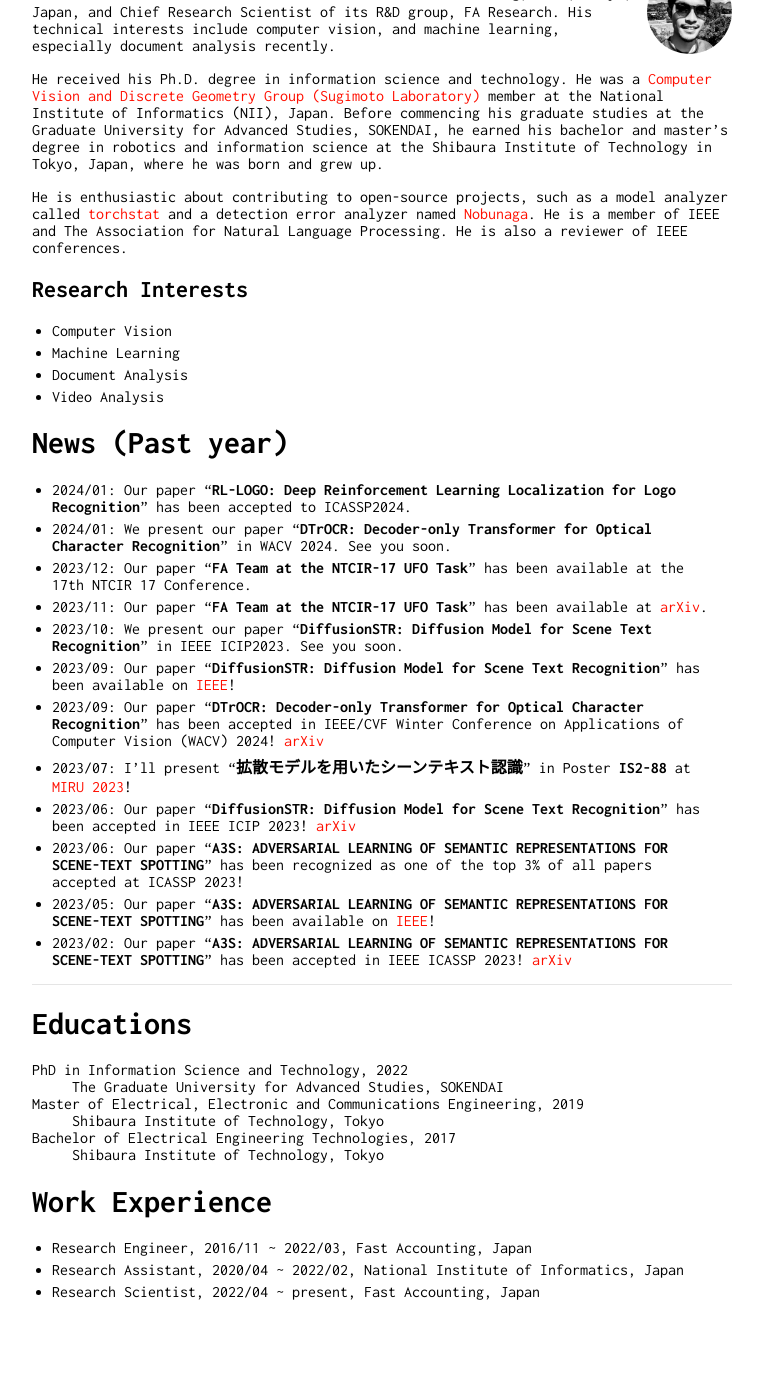
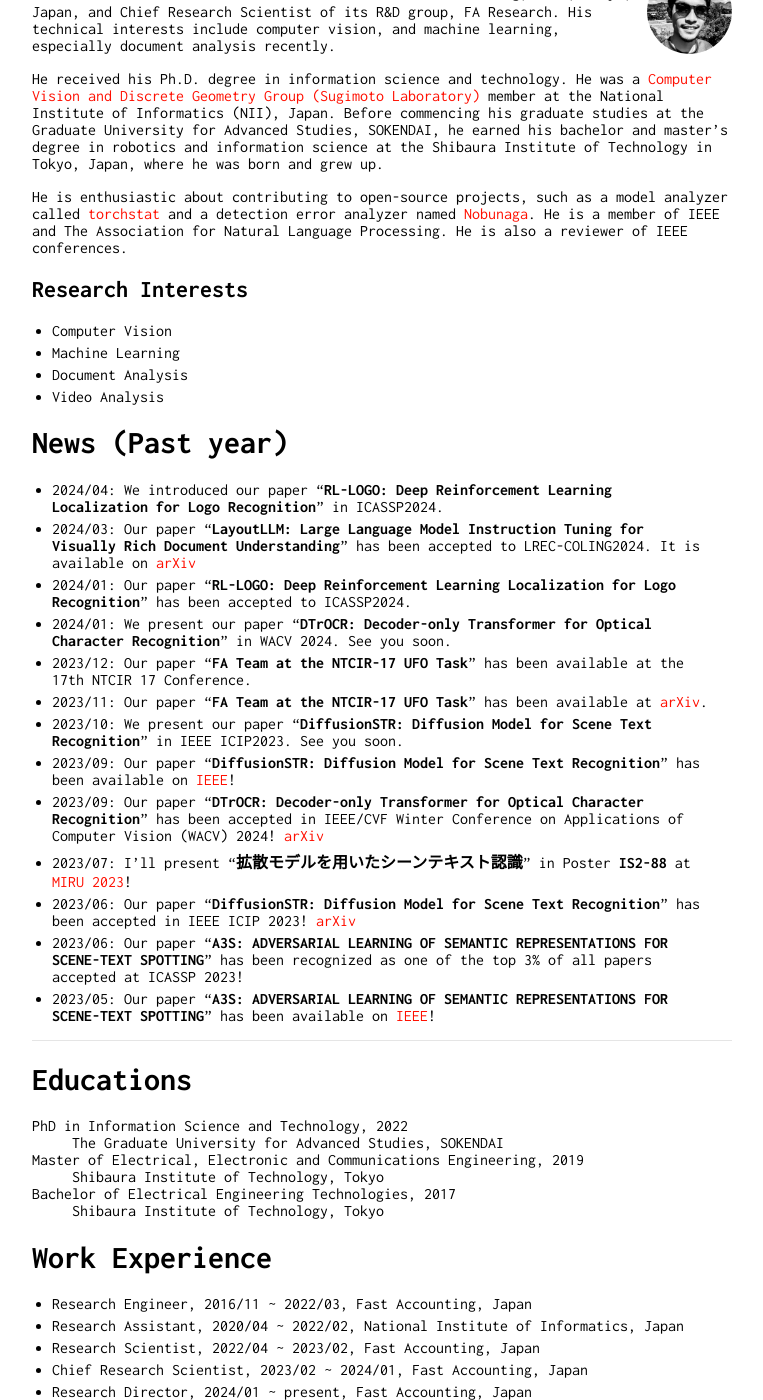
Before and after one commit to Swall0w/Swall0w.github.io, a Jekyll site: the page built from index.md, in a window 1280 px wide and 1400 px high, scrolled down 207 px. Shown: the whole window, without its empty margins (258-1021 px from the left). Built offline with Jekyll 4.4.1, drawn with Linux system fonts in a browser that asks for light colours; our own code applies the rules of GitHub Pages for plain Markdown files; before the commit the page ends 1507 px from its top, so only the background shows below that.

Commit message:
[update]: news.

```diff
--- a/index.md
+++ b/index.md
@@ -28,6 +28,8 @@ He is also a reviewer of IEEE conferences.
 
 
 # News (Past year)
+- 2024/04: We introduced our paper "**RL-LOGO: Deep Reinforcement Learning Localization for Logo Recognition**" in ICASSP2024.
+- 2024/03: Our paper "**LayoutLLM: Large Language Model Instruction Tuning for Visually Rich Document Understanding**" has been accepted to LREC-COLING2024. It is available on [arXiv](https://arxiv.org/abs/2403.14252)
 - 2024/01: Our paper "**RL-LOGO: Deep Reinforcement Learning Localization for Logo Recognition**" has been accepted to ICASSP2024.
 - 2024/01: We present our paper "**DTrOCR: Decoder-only Transformer for Optical Character Recognition**" in WACV 2024. See you soon.
 - 2023/12: Our paper "**FA Team at the NTCIR-17 UFO Task**" has been available at the 17th NTCIR 17 Conference.
@@ -39,7 +41,6 @@ He is also a reviewer of IEEE conferences.
 - 2023/06: Our paper "**DiffusionSTR: Diffusion Model for Scene Text Recognition**" has been accepted in IEEE ICIP 2023! [arXiv](https://arxiv.org/abs/2306.16707)
 - 2023/06: Our paper "**A3S: ADVERSARIAL LEARNING OF SEMANTIC REPRESENTATIONS FOR SCENE-TEXT SPOTTING**" has  been recognized as one of the top 3% of all papers accepted at ICASSP 2023!
 - 2023/05: Our paper "**A3S: ADVERSARIAL LEARNING OF SEMANTIC REPRESENTATIONS FOR SCENE-TEXT SPOTTING**" has been available on [IEEE](https://ieeexplore.ieee.org/abstract/document/10096434)!
-- 2023/02: Our paper "**A3S: ADVERSARIAL LEARNING OF SEMANTIC REPRESENTATIONS FOR SCENE-TEXT SPOTTING**" has been accepted in IEEE ICASSP 2023! [arXiv](https://arxiv.org/abs/2302.10641)
 
 ---
 
@@ -56,4 +57,6 @@ He is also a reviewer of IEEE conferences.
 # Work Experience
 - Research Engineer, 2016/11 ~ 2022/03,  Fast Accounting, Japan
 - Research Assistant, 2020/04 ~ 2022/02,  National Institute of Informatics, Japan
-- Research Scientist, 2022/04 ~ present, Fast Accounting, Japan
+- Research Scientist, 2022/04 ~ 2023/02, Fast Accounting, Japan
+- Chief Research Scientist, 2023/02 ~ 2024/01, Fast Accounting, Japan
+- Research Director, 2024/01 ~ present, Fast Accounting, Japan
```
